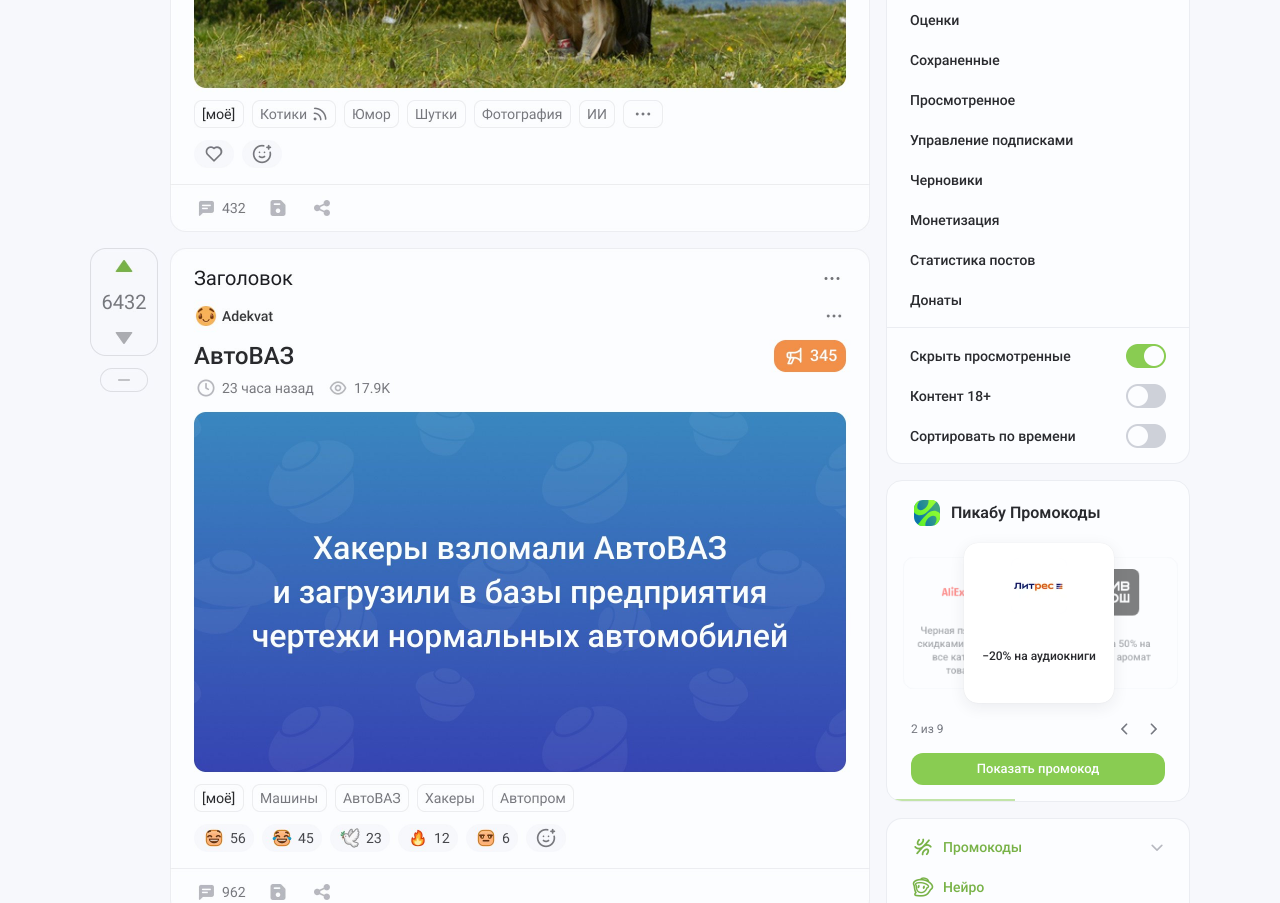
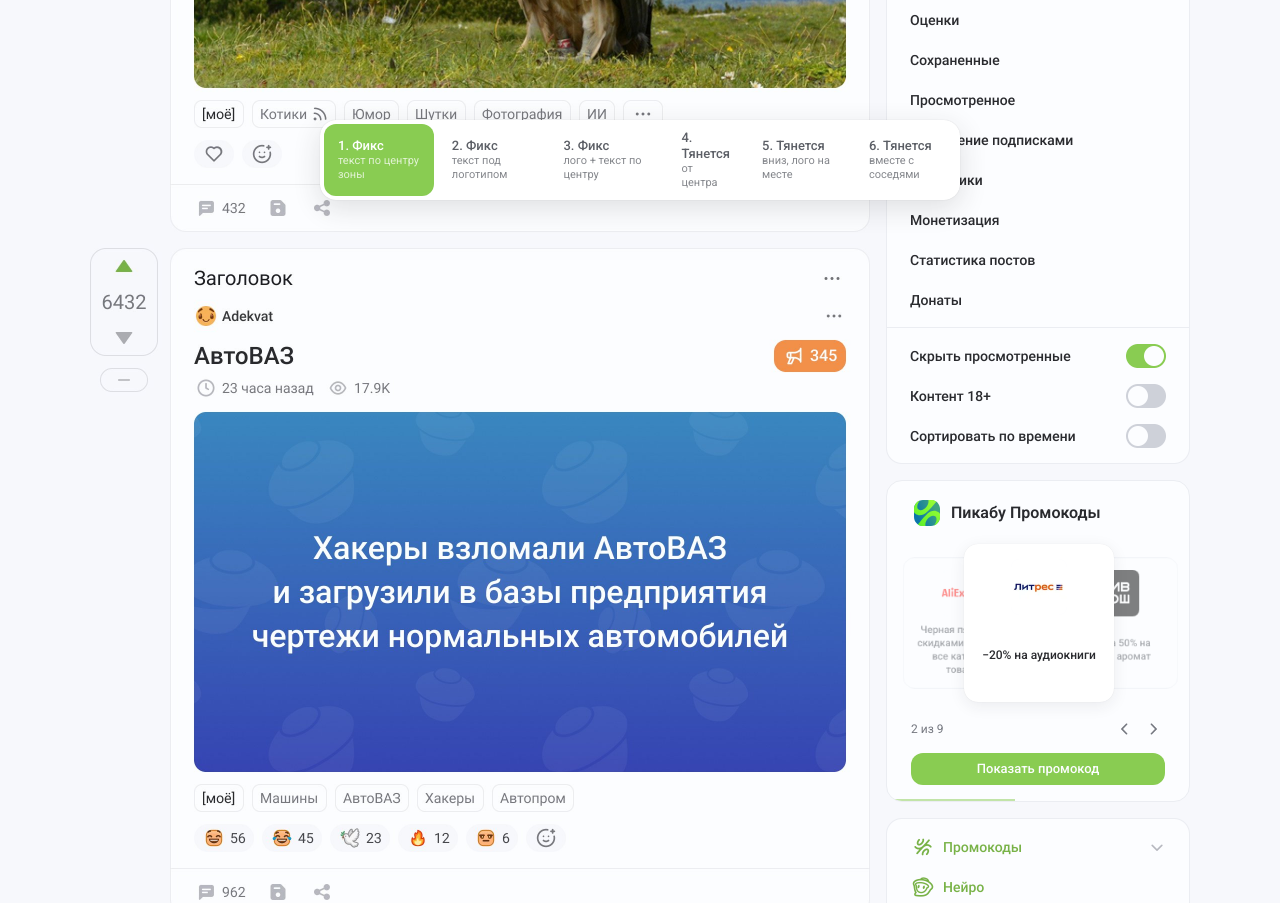
Before and after one commit to Ann938/pikabu-promo-sidebar, a plain HTML site: page index.html in a window 1280 px wide. Shown: the part 580-1483 px from the top of the page. Drawn offline with Linux system fonts and the light colour scheme.

Commit message:
Отступ лого→текст 8px; 6 вариантов поведения высоты купона
Co-Authored-By: Claude Opus 5.5 <noreply@anthropic.com>

```diff
--- a/index.html
+++ b/index.html
@@ -38,12 +38,12 @@ button{font:inherit;color:inherit;background:none;border:0;cursor:pointer}
 .promo__hd b{font-weight:600;font-size:16px;line-height:24px}
 .stage{position:relative;width:256px;height:164px;touch-action:pan-y;user-select:none}
 
-/* Высота карточки фиксированная — под 4 строки заголовка (максимум). Купон в 1, 2, 3 или 4 строки
-   занимает ту же карточку: текст центрируется в своей зоне, логотип стоит на месте,
-   поэтому при смене купона не прыгают ни карточка, ни блок, ни контент под ним. */
-.cp{position:absolute;left:0;top:50%;width:150px;height:160px;display:flex;flex-direction:column;align-items:center;gap:10px;padding:14px;border-radius:14px;
+/* Заголовок купона — максимум 4 строки. Сцена (stage) всегда одной высоты, поэтому
+   блок и контент под ним не двигаются ни в одном варианте. Меняется только поведение
+   самой карточки купона — см. переключатель внизу. */
+.cp{position:absolute;left:0;top:50%;width:150px;height:158px;overflow:hidden;display:flex;flex-direction:column;align-items:center;gap:8px;padding:14px;border-radius:14px;
   background:var(--clear);border:1px solid var(--stroke);text-align:center;cursor:pointer;
-  transition:transform .6s var(--ease),opacity .6s var(--ease),box-shadow .4s,background-color .4s,border-color .4s;will-change:transform,opacity}
+  transition:transform .6s var(--ease),opacity .6s var(--ease),height .5s var(--ease),box-shadow .4s,background-color .4s,border-color .4s;will-change:transform,opacity}
 .cp__logo{width:56px;height:56px;border-radius:8px;background:var(--clear);overflow:hidden;flex:none}
 .cp__logo img{width:100%;height:100%;object-fit:contain}
 .cp__tw{height:64px;width:100%;display:flex;align-items:center;justify-content:center}
@@ -51,6 +51,22 @@ button{font:inherit;color:inherit;background:none;border:0;cursor:pointer}
 .cp.is-active{background:#fff;border-color:transparent;box-shadow:var(--shadow);cursor:default}
 .cp.is-active .cp__t{color:var(--text)}
 .cp:not(.is-active):hover{opacity:.75!important}
+
+/* 1 — фикс 158, текст по центру своей зоны в 4 строки (по умолчанию выше) */
+/* 2 — фикс, текст сразу под логотипом, пустое место снизу */
+.promo[data-v="fix-top"] .cp__tw{align-items:flex-start}
+/* 3 — фикс, логотип + текст вместе по центру карточки */
+.promo[data-v="fix-group"] .cp{justify-content:center}
+.promo[data-v="fix-group"] .cp__tw{height:auto}
+/* 4–6 — карточка по высоте контента, высота анимируется (задаётся из JS) */
+.promo[data-v^="grow"] .cp__tw{height:auto}
+.promo[data-v="grow-down"] .cp{top:3px;transform-origin:50% 0}
+
+.vbar{position:fixed;left:50%;bottom:20px;transform:translateX(-50%);z-index:30;display:flex;gap:4px;padding:4px;background:#fff;border-radius:16px;box-shadow:0 0 1px rgba(41,42,46,.2),0 8px 28px rgba(41,42,46,.14)}
+.vbar button{padding:6px 14px;border-radius:12px;font-weight:500;font-size:13px;line-height:16px;color:var(--text2);text-align:left;transition:.2s}
+.vbar button:hover{background:var(--soft)}
+.vbar button[aria-pressed="true"]{background:var(--green);color:#fff}
+.vbar small{display:block;font-size:11px;line-height:14px;opacity:.75;font-weight:400}
 
 .nav{display:flex;align-items:center;gap:4px}
 .nav span{flex:1;font-size:12px;line-height:16px;color:var(--muted);font-variant-numeric:tabular-nums}
@@ -98,6 +114,14 @@ button{font:inherit;color:inherit;background:none;border:0;cursor:pointer}
   </aside>
 </div>
 
+<nav class="vbar" aria-label="Варианты высоты купона">
+  <button type="button" data-v="fix-center">1. Фикс<small>текст по центру зоны</small></button>
+  <button type="button" data-v="fix-top">2. Фикс<small>текст под логотипом</small></button>
+  <button type="button" data-v="fix-group">3. Фикс<small>лого + текст по центру</small></button>
+  <button type="button" data-v="grow-center">4. Тянется<small>от центра</small></button>
+  <button type="button" data-v="grow-down">5. Тянется<small>вниз, лого на месте</small></button>
+  <button type="button" data-v="grow-all">6. Тянется<small>вместе с соседями</small></button>
+</nav>
 <div class="toast" id="toast"></div>
 
 <script>
@@ -119,6 +143,8 @@ button{font:inherit;color:inherit;background:none;border:0;cursor:pointer}
   const promo = $("#promo"), stage = $("#stage"), count = $("#count"), action = $("#action"), bar = $("#progress");
   const reduce = matchMedia("(prefers-reduced-motion: reduce)").matches;
   let cur = 0, timer = null, paused = false, pauseUntil = 0;
+  const VS = ["fix-center", "fix-top", "fix-group", "grow-center", "grow-down", "grow-all"];
+  let V = VS.includes(location.hash.slice(1)) ? location.hash.slice(1) : VS[0];
 
   stage.innerHTML = C.map(([l, t], i) =>
     `<div class="cp" data-i="${i}" role="group" aria-label="${t}"><span class="cp__logo"><img src="img/logos/${l}.png" alt=""></span><span class="cp__tw"><span class="cp__t">${t}</span></span></div>`).join("");
@@ -135,10 +161,16 @@ button{font:inherit;color:inherit;background:none;border:0;cursor:pointer}
   };
   const off = (i) => { let o = (i - cur) % N; if (o > N / 2) o -= N; if (o < -N / 2) o += N; return o; };
 
+  // высота карточки по контенту: рамка 2 + поля 28 + логотип 56 + отступ 8 + текст (до 4 строк)
+  const natural = (el) => 94 + el.querySelector(".cp__t").offsetHeight;
   function render() {
+    promo.dataset.v = V;
+    const grow = V.startsWith("grow"), activeH = natural(cards[cur]);
     cards.forEach((el, i) => {
       const [x, y, r, s, op, z] = POS.cover(off(i));
-      el.style.transform = `translate(${x}px, calc(-50% + ${y}px)) rotate(${r}deg) scale(${s})`;
+      el.style.height = !grow ? "" : (V === "grow-all" ? activeH : natural(el)) + "px";
+      const ty = V === "grow-down" ? `${y}px` : `calc(-50% + ${y}px)`;
+      el.style.transform = `translate(${x}px, ${ty}) rotate(${r}deg) scale(${s})`;
       el.style.opacity = op; el.style.zIndex = z;
       el.classList.toggle("is-active", off(i) === 0);
       el.setAttribute("aria-hidden", op === 0);
@@ -180,7 +212,11 @@ button{font:inherit;color:inherit;background:none;border:0;cursor:pointer}
   let sx = null; stage.addEventListener("pointerdown", (e) => { sx = e.clientX; });
   stage.addEventListener("pointerup", (e) => { if (sx == null) return; const d = e.clientX - sx; sx = null; if (Math.abs(d) > 30) { hold(6000); go(d < 0 ? 1 : -1); } });
 
-  render(); restart();
+  const btns = document.querySelectorAll(".vbar button");
+  function setV(v) { V = v; btns.forEach((b) => b.setAttribute("aria-pressed", b.dataset.v === v)); history.replaceState(null, "", "#" + v); render(); restart(); }
+  btns.forEach((b) => b.onclick = () => setV(b.dataset.v));
+  setV(V);
+  document.fonts?.ready.then(render);
 })();
 </script>
 </body>
```
